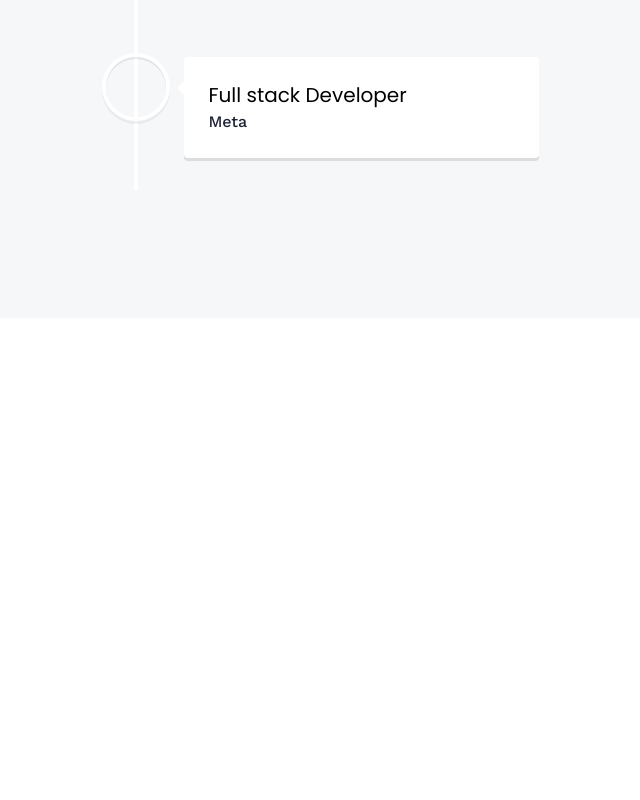
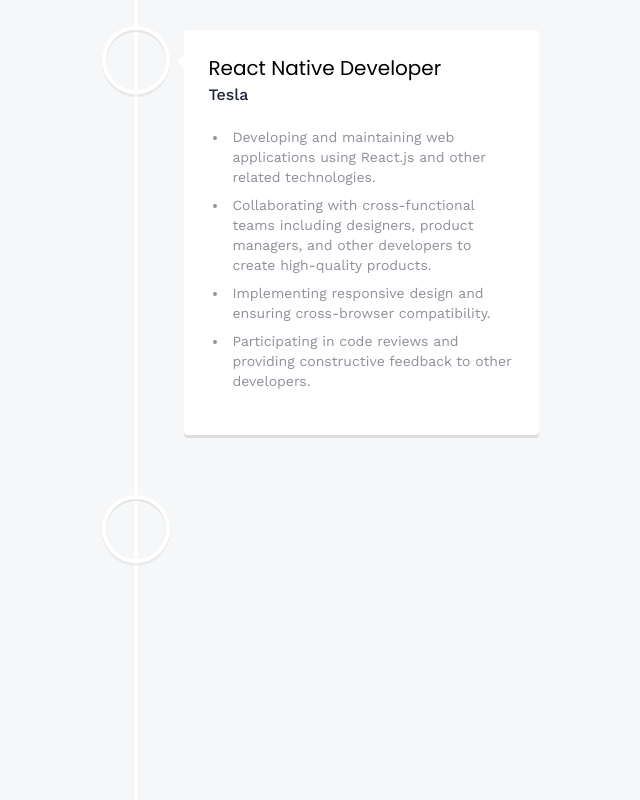
Before and after one commit to JaneilTan/3D-portfolio, a React (Vite) app: page /about in a window 1280 px wide. Shown: the part 1440-2240 px from the top of the page, without its empty margins (504-1144 px from the left). Before the commit the page ends 1758 px from the top, so only its background shows below. Built offline with nearby package versions, Linux system fonts and the light colour scheme.

Commit message:
Render an unordered list to display experience points with styling

```diff
--- a/src/pages/About.jsx
+++ b/src/pages/About.jsx
@@ -55,6 +55,15 @@
                       {experience.company_name}
                     </p>
                   </div>
+
+                  <ul className='my-5 list-disc ml-5 space-y-2'>
+                    {experience.points.map((point, index) =>(
+                      <li ley={`experience-point-${index}`} className='text-black-500/50 font-normal pl-1
+                      text-sm'>
+                        {point}
+                      </li>
+                    ))}
+                  </ul>
                 </VerticalTimelineElement>
               ))}
             </VerticalTimeline>
```
